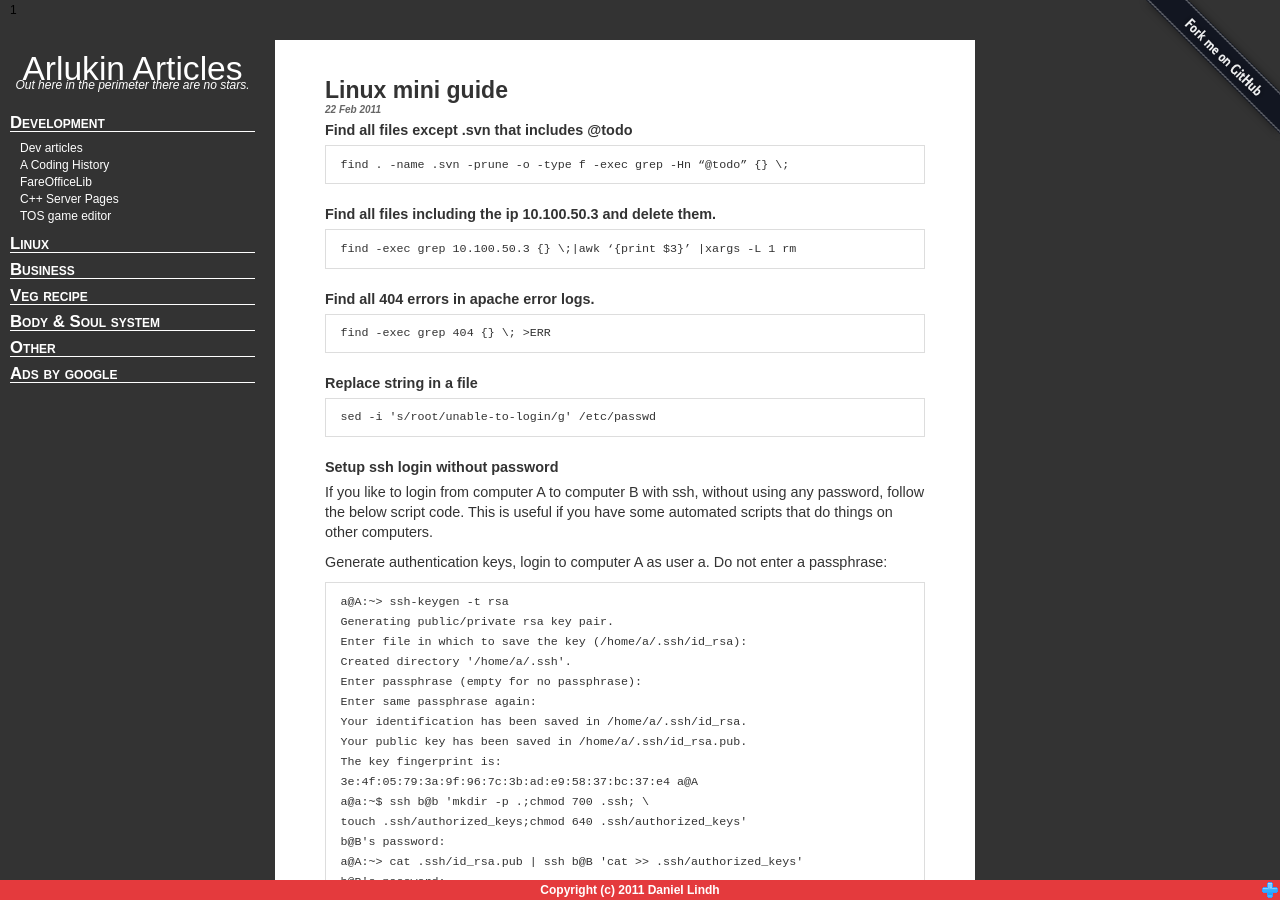
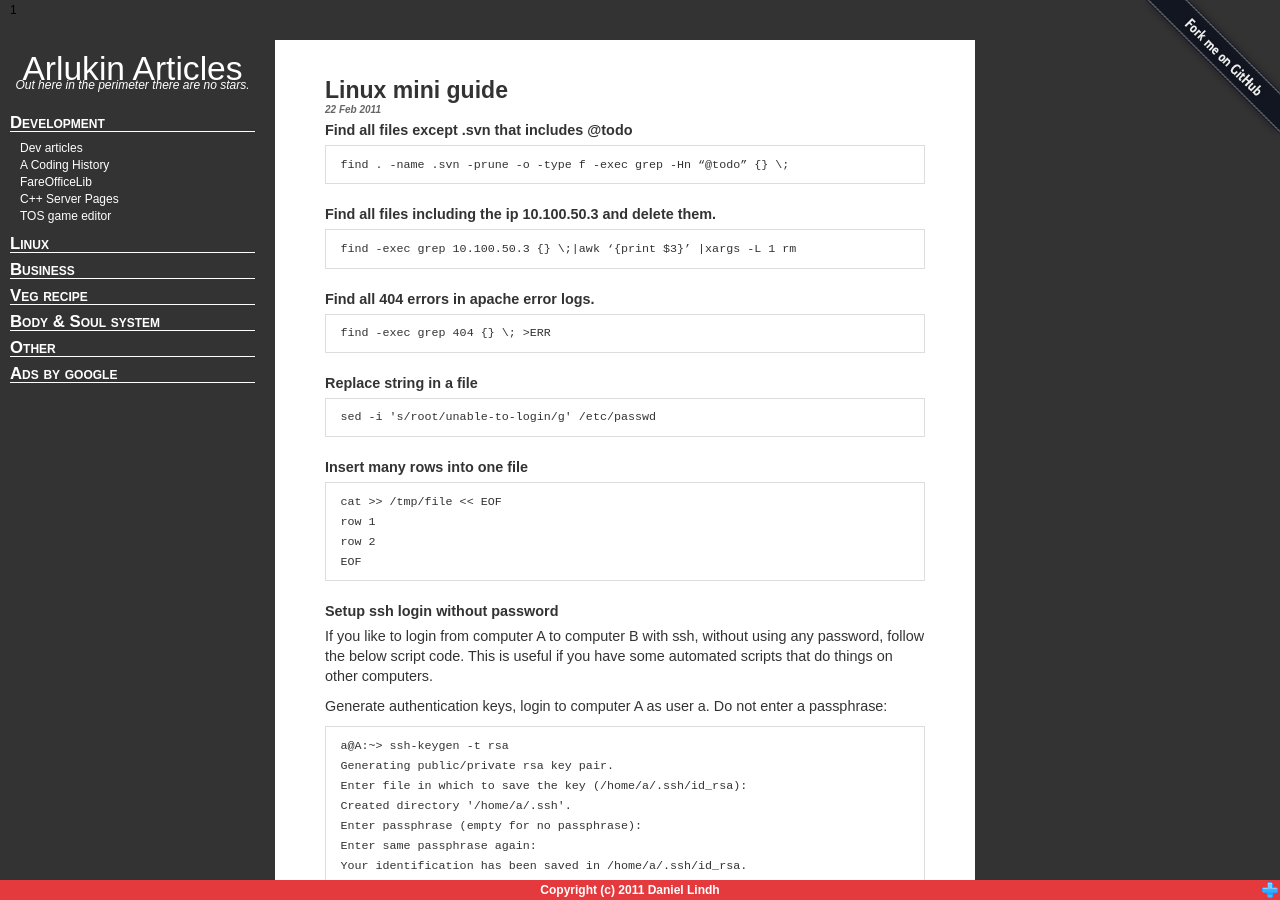
Before and after one commit to arlukin/arlukin.github.io, a Jekyll site: the page built from posts/linux/_posts/2011-02-22-linux-mini-guide.md, in a window 1280 px wide and 900 px high. Built offline with Jekyll 4.4.1, drawn with Linux system fonts in a browser that asks for light colours; Markdown is read by kramdown in place of the engine named in the settings; comment, search, counter and statistics services are not loaded.

Commit message:
Update posts/linux/_posts/2011-02-22-linux-mini-guide.md

```diff
--- a/posts/linux/_posts/2011-02-22-linux-mini-guide.md
+++ b/posts/linux/_posts/2011-02-22-linux-mini-guide.md
@@ -18,6 +18,13 @@ title: Linux mini guide
 ### Replace string in a file
 
     sed -i 's/root/unable-to-login/g' /etc/passwd
+
+### Insert many rows into one file
+
+    cat >> /tmp/file << EOF
+    row 1
+    row 2
+    EOF
 
 ### Setup ssh login without password
 
```
